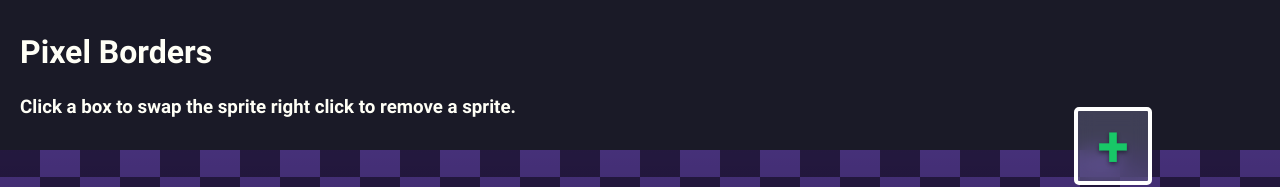
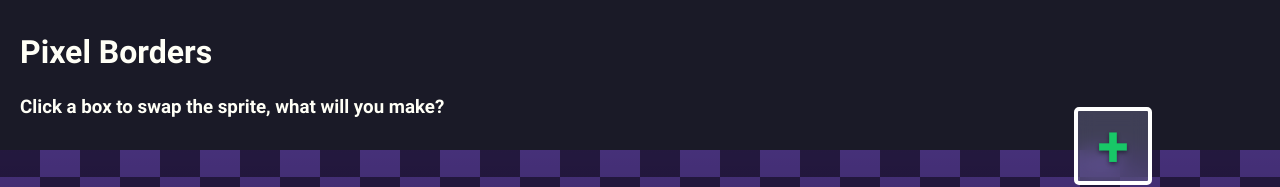
Before and after one commit to TrueRegin/pixel-borders, a website with bundled scripts: page index.html in a window 1280 px wide. Shown: the top 187 px of the page. Built offline with nearby package versions, Linux system fonts and the light colour scheme.

Commit message:
Updated info text

```diff
--- a/index.html
+++ b/index.html
@@ -10,7 +10,7 @@
     <body>
         <header id="header">
             <h1 id="title">Pixel Borders</h1>
-            <h3 id="subtitle">Click a box to swap the sprite right click to remove a sprite.</h3>
+            <h3 id="subtitle">Click a box to swap the sprite, what will you make?</h3>
             <div id="add-item"></div>
         </header>
         <div id="container">
```
